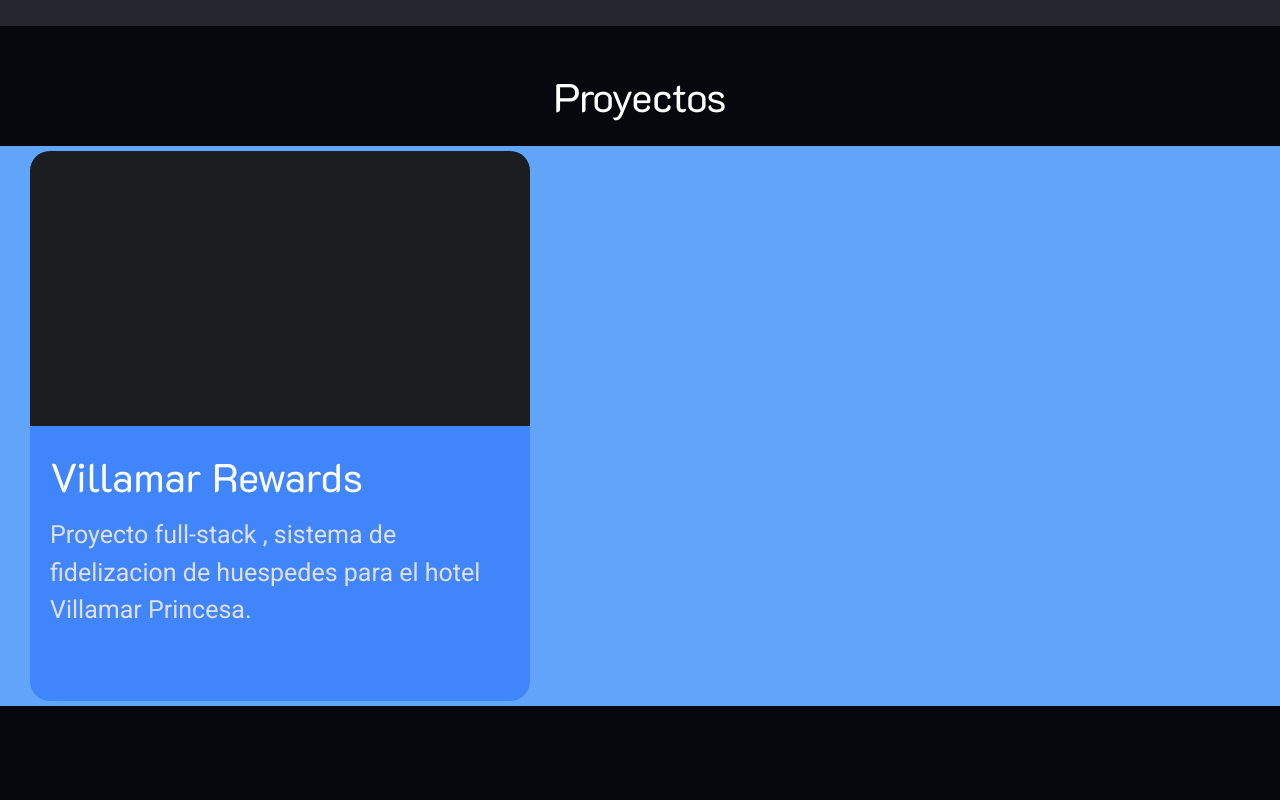
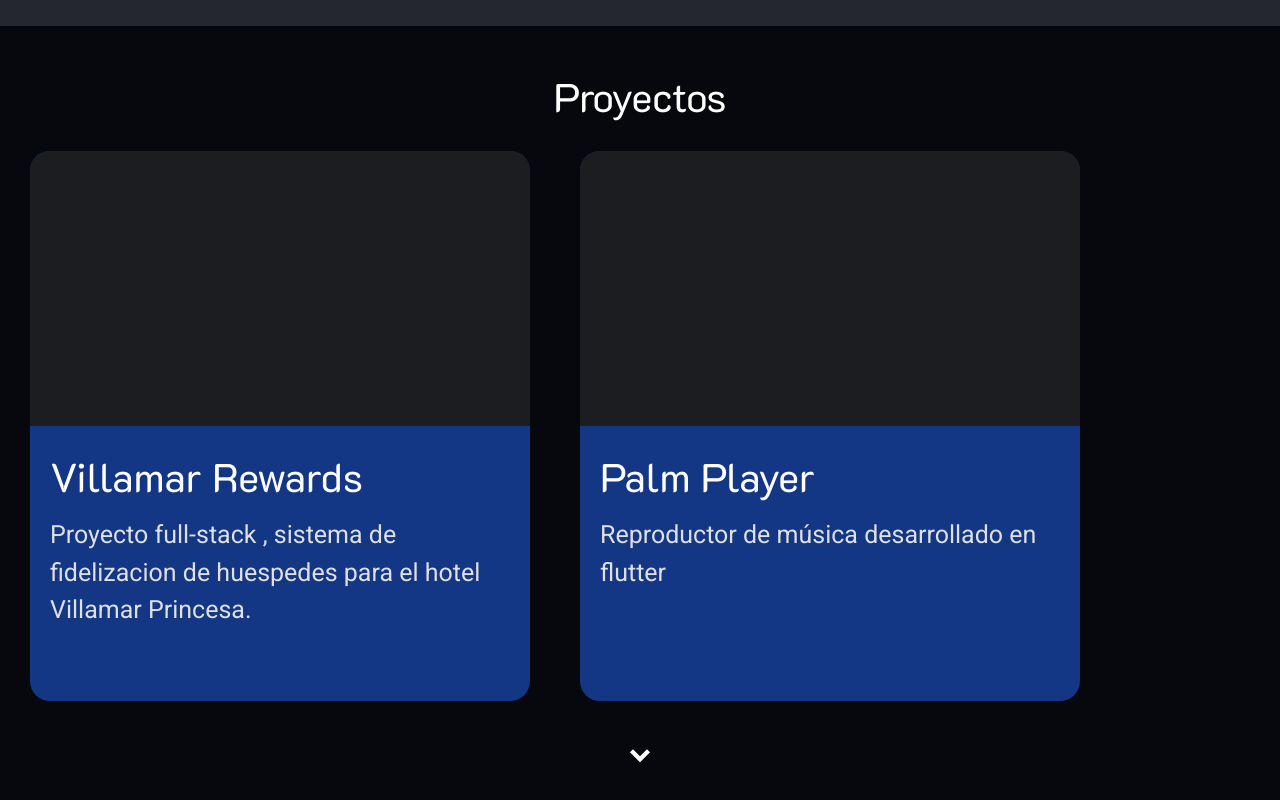
Before and after one commit to DavidAvila502/portfolio2, a React (Vite) app: page / in a window 1280 px wide. Shown: the part 3376-4176 px from the top of the page. Built offline with nearby package versions, Linux system fonts and the light colour scheme.

Commit message:
projects section done

```diff
--- a/src/components/projects/ProjectCard.tsx
+++ b/src/components/projects/ProjectCard.tsx
@@ -1,25 +1,26 @@
 import { motion } from "framer-motion";
 import { scaleVariants } from "../../utils/variants";
+import { Iproject } from "../../config/constants/projects_constants";
 
-const ProjectCard = () => {
+const ProjectCard = ({ title, description }: Iproject) => {
    return (
       <motion.div
-         //  initial={"hidden"}
-         //  whileInView={"show"}
-         //  variants={scaleVariants}
-         initial={{ scale: 0 }}
-         whileInView={{ scale: 1 }}
-         transition={{ type: "spring", stiffness: 260, damping: 20 }}
-         //  whileHover={{ translateY: -15, transition: { duration: 0.2 } }}
+         initial={"hidden"}
+         whileInView={"show"}
+         variants={scaleVariants}
+         whileHover={{ translateY: -4 }}
          className="h-[550px] w-[500px] bg-baseBlueWithOpacity rounded-[20px]
-            cursor-pointer transition-all duration-[400ms] hover:brightness-125  hover:-translate-y-2"
+            cursor-pointer transition-[brightnes] duration-[400ms] hover:brightness-125  hover:-translate-y-2"
       >
+         {/* Image */}
          <div className="h-[275px] w-[500px] bg-[#1B1D21] rounded-tl-[20px] rounded-tr-[20px]"></div>
+
          <div className="p-[20px]">
-            <p className="font-K2D text-white text-[40px]">Villamar Rewards</p>
+            {/* Title */}
+            <p className="font-K2D text-white text-[40px]">{title}</p>
+            {/* Description */}
             <p className="font-Roboto text-[#E0E0E0] text-[25px] mt-[10px]">
-               Proyecto full-stack , sistema de fidelizacion de huespedes para
-               el hotel Villamar Princesa.
+               {description}
             </p>
          </div>
       </motion.div>
--- /dev/null
+++ b/src/config/constants/projects_constants.ts
@@ -0,0 +1,19 @@
+export interface Iproject {
+   title: string;
+   description: string;
+   screenShots: Array<string>;
+}
+
+export const projectConstants: Array<Iproject> = [
+   {
+      title: "Villamar Rewards",
+      description:
+         " Proyecto full-stack , sistema de fidelizacion de huespedes para el hotel Villamar Princesa.",
+      screenShots: [""],
+   },
+   {
+      title: "Palm Player",
+      description: "Reproductor de música desarrollado en flutter",
+      screenShots: [""],
+   },
+];
--- a/src/sections/Projects.tsx
+++ b/src/sections/Projects.tsx
@@ -1,6 +1,6 @@
 import ProjectCard from "../components/projects/ProjectCard";
-
-// import { scaleVariants } from "../utils/variants";
+import DownArrow from "../components/shared/DownArrow";
+import { projectConstants } from "../config/constants/projects_constants";
 const Projects = () => {
    return (
       <div id="projects" className=" pt-[20px] min-h-[100vh]">
@@ -11,9 +11,22 @@
 
          {/* Card project container */}
 
-         <div className="flex items-center flex-row flex-wrap px-[30px] gap-[50px] mt-[20px] overflow-y-auto overflow-x-hidden min-h-[70vh] bg-blue-400">
-            {/* Cards */}
-            <ProjectCard />
+         <div
+            className="flex items-center flex-row flex-wrap px-[30px] gap-[50px]
+          mt-[20px] overflow-y-auto overflow-x-hidden min-h-[70vh]"
+         >
+            {projectConstants.map((item, index) => (
+               <ProjectCard
+                  key={index}
+                  title={item.title}
+                  description={item.description}
+                  screenShots={[]}
+               />
+            ))}
+         </div>
+
+         <div className="flex items-center justify-center">
+            <DownArrow navTo="#" />
          </div>
       </div>
    );
```
Also changed, not shown: 1 other file (tests, documents, lock files or other folders).
